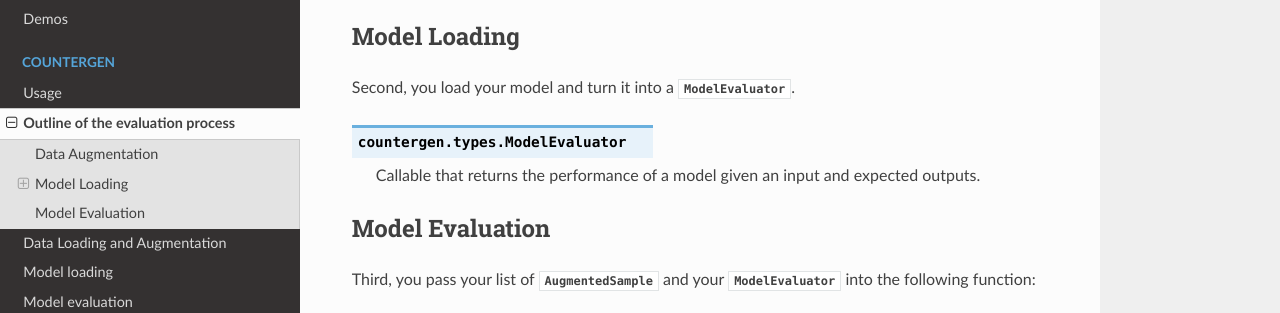
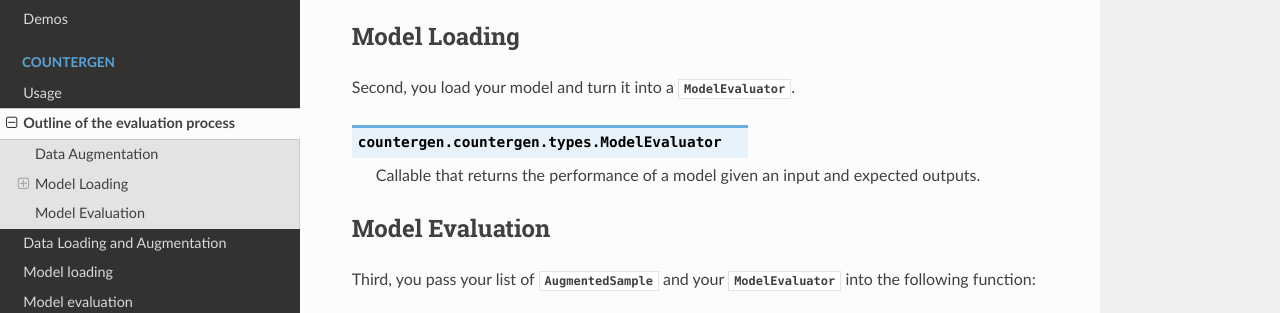
Before and after one commit to FabienRoger/Countergen, a Sphinx documentation site: the page built from docs/source/countergen/outline.rst, in a window 1280 px wide and 900 px high, scrolled down 440 px, cut to the strip 126-439 px from the top of the window. Built offline with Sphinx 7.4.7 and the Read the Docs theme 2.0.0, drawn with Linux system fonts in a browser that asks for light colours.

Commit message:
Fix name problem

```diff
--- a/docs/source/countergen/data_augmentation.rst
+++ b/docs/source/countergen/data_augmentation.rst
@@ -8,7 +8,7 @@
 
 Create an instance of :py:class:`AugmentedDataset` using this class method:
 
-.. automethod:: countergen.AugmentedDataset.from_default
+.. automethod:: countergen.countergen.AugmentedDataset.from_default
 
 B. Loading your datasets and using
 ~~~~~~~~~~~~~~~~~~~~~~~~~~~~~~~~~~~~~~
--- a/docs/source/countergen/outline.rst
+++ b/docs/source/countergen/outline.rst
@@ -6,12 +6,12 @@
 
 First, you produce a list of :py:class:`AugmentedSample`, either by loading an existing one, or using tools the library provides to build you it from raw data, or by creating your own from scratch.
 
-.. autoclass:: countergen.types.AugmentedSample
+.. autoclass:: countergen.countergen.types.AugmentedSample
    :members:
 
 Where a :py:class:`Variation` is defined as follows.
 
-.. autoclass:: countergen.types.Variation
+.. autoclass:: countergen.countergen.types.Variation
    :members: text, categories
    :member-order: bysource
 
@@ -20,7 +20,7 @@
 
 Second, you load your model and turn it into a :py:data:`ModelEvaluator`.
 
-.. data:: countergen.types.ModelEvaluator
+.. data:: countergen.countergen.types.ModelEvaluator
 
     Callable that returns the performance of a model given an input and expected outputs.
 
@@ -29,14 +29,14 @@
 
 Third, you pass your list of :py:class:`AugmentedSample` and your :py:data:`ModelEvaluator` into the following function:
 
-.. autofunction:: countergen.evaluate
+.. autofunction:: countergen.countergen.evaluate
 
 By default, it will return the average performance on each kind of data. You can specify other ways to aggregate the performance on each variation by passing another :py:class:`StatsAggregator`.
 
 Alternatively, if you just want to print or save the results, directly call on of the following:
 
-.. autofunction:: countergen.evaluate_and_print
+.. autofunction:: countergen.countergen.evaluate_and_print
 
-.. autofunction:: countergen.evaluate_and_save
+.. autofunction:: countergen.countergen.evaluate_and_save
 
 And that's it! ``countergen`` and ``countergentorch`` provides to generate variations, load models easily, and edit them to decrease performance gaps between different categories. Click on *Next* to know more.
```
Also changed, not shown: 1 other file.
